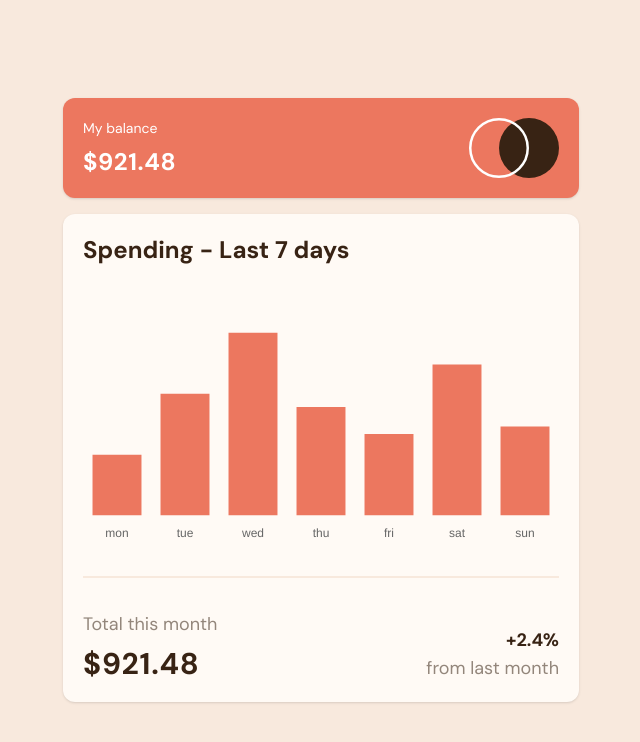
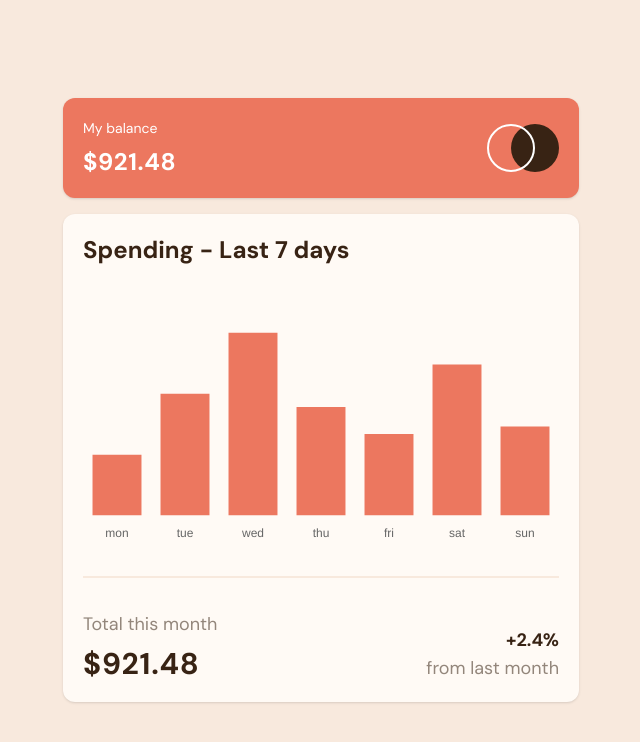
Before and after one commit to jswebschmiede/fem-expenses-chart-component, a React (Vite) app: page / in a window 1280 px wide. Shown: the top 742 px of the page, without its empty margins (319-959 px from the left). Built offline with nearby package versions, Linux system fonts and the light colour scheme.

Commit message:
add width and height

```diff
--- a/src/components/Ui/Header.tsx
+++ b/src/components/Ui/Header.tsx
@@ -11,7 +11,7 @@ const Header = (props: Props) => {
           ${921.48}
         </span>
       </div>
-      <img src={Logo} alt="Logo" />
+      <img src={Logo} alt="Logo" width={72} height={48} />
     </header>
   );
 };
```
